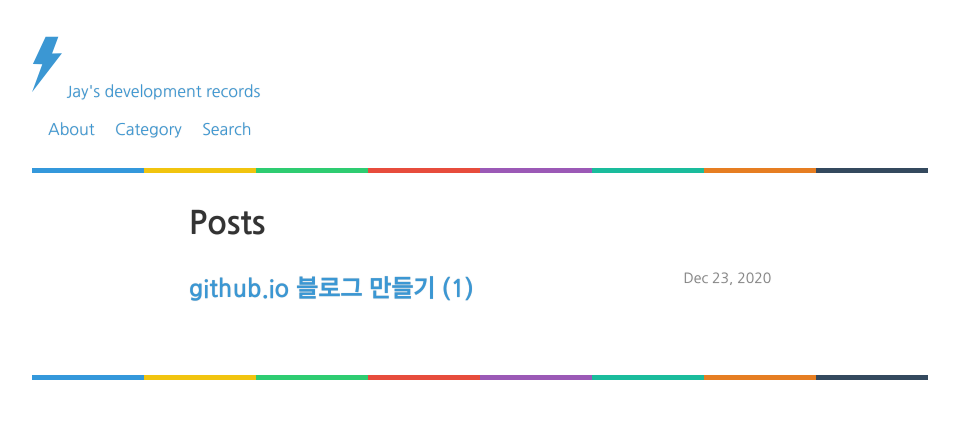
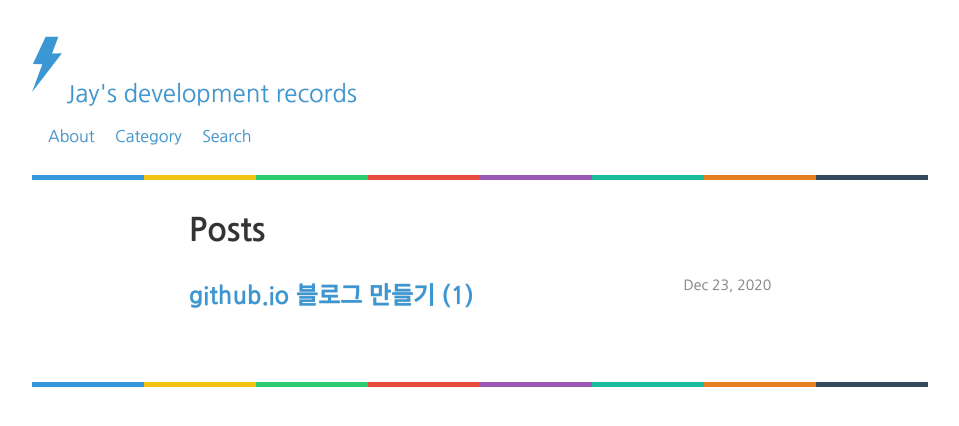
Before and after one commit to Clarit7/clarit7.github.io, a Jekyll site: the page built from index.html, in a window 1280 px wide. Shown: the top 426 px of the page, without its empty margins (160-1119 px from the left). Built offline with Jekyll 4.4.1, drawn with Linux system fonts in a browser that asks for light colours; some web fonts are replaced.

Commit message:
Update _layout.scss

```diff
--- a/_sass/_layout.scss
+++ b/_sass/_layout.scss
@@ -9,6 +9,12 @@ body{
     @include media-query($on-palm){
         max-width: 90%;
         }
+}
+
+.site-title-text {
+    vertical-align : middle;
+    font-size : 24px;
+    color : 909090;
 }
 
 .site-header {
```
